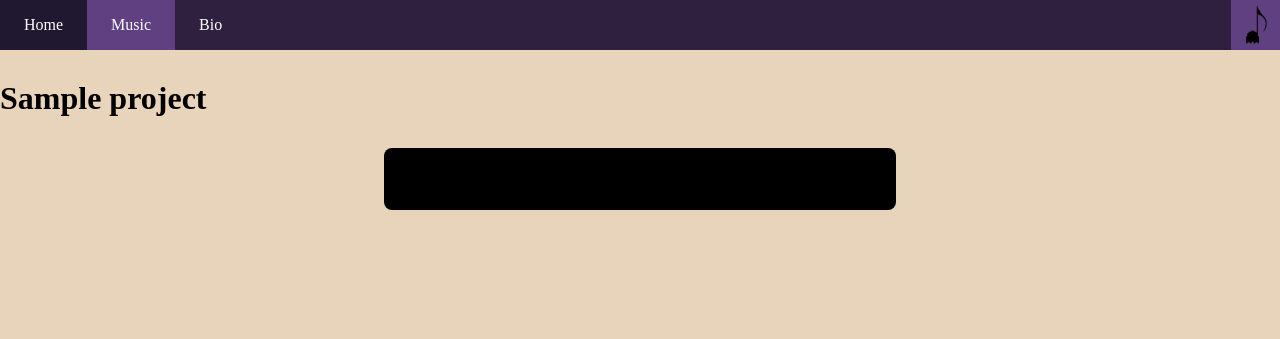
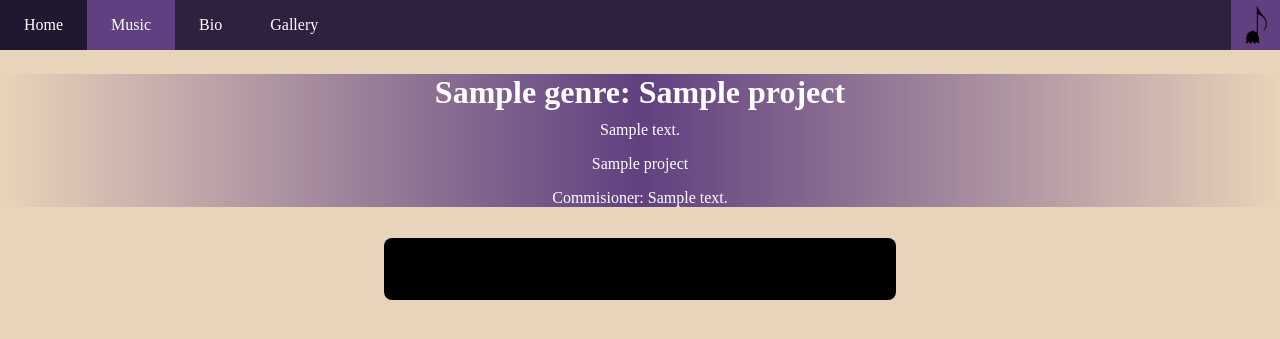
Before and after one commit to Mattsurao/mflynn-advTopics, a Flask app: template project/templates/music.html in a window 1280 px wide. Shown: the top 339 px of the page. Run offline with Flask 2, Linux system fonts and the light colour scheme; data comes from the database, SQL or seed files in the repository; both versions use the stored data as it was after the commit; the template is opened without the code that fills it: most values are stand-ins (such as "Sample title", 1, 10 or a date in 2020).

Commit message:
it looks pretty!

```diff
--- a/project/app.py
+++ b/project/app.py
@@ -14,24 +14,25 @@ def setup():
     Base.metadata.drop_all(bind=db.engine)
     Base.metadata.create_all(bind=db.engine)
     # project1 - No Hero
-    project1 = Project(name='No Hero', title='Audio Director',
-                       commisioner='Myself', genre='Soundtrack')
+    project1 = Project(name='No Hero',title='Audio Director',genre='Soundtrack',
+                       commisioner=None, audio_text='Audio from the game',
+                       desc="""'No Hero' is a video game currently in development by myself, for which I'm also composing the music.  The game is an RPG that combines classic gameplay elements from games like Dragon Quest and Final Fantasy with the better quality art and music that today's technology allows.""")
     db.session.add(project1)
     db.session.add(Track(name='Mystery', path='Mystery', playback=True,
                          pdf=True, project=project1))
     db.session.add(Track(name='Town 1', path='Human Towns', playback=True,
                          pdf=False, project=project1))
-    db.session.add(Track(name='Battle', path='Random Encounter', playback=True,
+    db.session.add(Track(name='Battle', path='Random Encounter 2', playback=True,
                          pdf=False, project=project1))
     # project2 - Quintet of Night and Day
     project2 = Project(name='Quintet of Night and Day', title='Composer',
-                       commisioner='Settlement Music School', genre='Classical')
+                       commisioner=None, genre='Classical')
     db.session.add(project2)
     db.session.add(Track(name='Quintet of Night and Day', path='Quintet',
                          playback=False, pdf=True, project=project2))
     # project2 - The Top
     project3 = Project(name='The Top', title='Composer', genre='Classical',
-                       commisioner='Settlement Music School')
+                       commisioner=None)
     db.session.add(project3)
     db.session.add(Track(name='The Top', path='The Top', playback=False,
                          pdf=True, project=project3))
--- a/project/models.py
+++ b/project/models.py
@@ -17,6 +17,10 @@ class Project(Base):
     commisioner = Column(String(63))
     # the genre of the commision. Currently: Classical, Soundtrack
     genre = Column(String(10))
+    # a description of the project
+    desc = Column(String(383))
+    # text to appear above audio elements of tracks in this project
+    audio_text = Column(String(31))
 
     @property
     def serialize(self):
@@ -36,8 +40,8 @@ class Track(Base):
     id = Column(Integer, primary_key=True)
     # the name of the track
     name = Column(String(127), unique=True)
-    # the path to the file
-    path = Column(String(255))
+    # the name of files associated with this track (in the 'static' folder)
+    path = Column(String(31))
     # whether or not the track has audio a user can listen to
     playback = Column(Boolean)
     # whether or not the track has sheet music a user can download
--- a/project/static/style.css
+++ b/project/static/style.css
@@ -55,14 +55,60 @@ div#nav_bar ul li a.active{
   cursor: pointer;
 }
 
-/* Style Defenitions for tracks */
+/* Style Defenitions for the projects */
+
+div.proj_head {
+  margin-top: 31px;
+  margin-bottom: 31px;
+  padding-left: auto;
+  padding-right: auto;
+  text-align: center;
+  color: white;
+  background: linear-gradient(to right, rgba(96,64,128,0), rgba(96,64,128,1),
+  rgba(96,64,129,0));
+}
+
+div.proj_head h1 {
+  margin: 10px;
+}
+
+div.proj_head p, h1 {
+  margin-top: 6px;
+  margin-left: 30%;
+  margin-right: 30%;
+}
+
+/* Style Defenitions for individual tracks */
 
 div.track {
-  /* Backgrounds and Spacing */
   background-color: black;
   border-radius: 8px;
   margin-top: 31px;
   margin-left: 30%;
   margin-right: 30%;
-  padding: 31px;
+  margin-bottom: 31px;
+  padding-top: 31px;
+  padding-left: 31px;
+  padding-right: auto;
+  padding-bottom: 31px;
 }
+
+div.track div.audio {
+  margin-top: 8px;
+  margin-bottom: 8px;
+}
+
+div.track a {
+  display: block;
+  margin-top: 8px;
+  margin-bottom: 8px;
+  color: white;
+  font-weight: bold;
+  text-decoration: none;
+}
+
+div.track h2 {
+  margin-top: 0px;
+  margin-bottom: 8px;
+  color: white;
+}
--- a/project/templates/music.html
+++ b/project/templates/music.html
@@ -11,9 +11,10 @@
   <!-- the Navigation Bar -->
   <div id="nav_bar">
     <ul>
-      <li><a href="home.html" class="clear_fix">Home</a></li>
-      <li><a href="music.html" class="clear_fix active">Music</a></li>
-      <li><a href="bio.html" class="clear_fix">Bio</a></li>
+      <li><a href="home.html">Home</a></li>
+      <li><a href="music.html" class="active">Music</a></li>
+      <li><a href="bio.html">Bio</a></li>
+      <li><a href="gallery.html">Gallery</a></li>
     </ul>
     <img src="{{ url_for('static', filename='vgm_note.png')}}" id="note" oncontextmenu="return false">
   </div>
@@ -24,28 +25,33 @@
   {% for project in projects %}
 
     <div class=project>
-      <h1>{{ project.name }}</h1>
+      <div class=proj_head>
+        <h1>{{ project.genre }}: {{ project.name }}</h1>
+        <p>{{ project.desc }}</p>
+        <p>{{ project.title }}</p>
+        {% if project.commisioner != None %}
+          <p>Commisioner: {{ project.commisioner }}</p>
+        {% endif %}
+      </div>
 
-      <!-- get all the tracks in this project -->
-      {% for p in all_tracks %}
-        {% if p[0].project_id == project.id %}
-          {% set tracks = p %}
-        {% endif %}
-      {% endfor %}
+      {% set tracks = all_tracks[project.id - 1] %}
 
       <!-- the project is displayed differently if there's only 1 track -->
       {% if tracks|length == 1 %}
         <div class=track>
           <!-- display any files: MP3s, PDFs, etc. -->
           {% if tracks[0].playback %}
-            <audio controls oncontextmenu='return false'>
-              <source src="{{ url_for('static', filename = tracks[0].path + '.mp3') }}">
-              Your browser does not support audio playback
-            </audio>
+            <div class=audio>
+              <p>{{ project.audio_text }}</p>
+              <audio controls oncontextmenu='return false'>
+                <source src="{{ url_for('static', filename = tracks[0].path + '.mp3') }}">
+                Your browser does not support audio playback
+              </audio>
+            </div>
           {% endif %}
           {% if tracks[0].pdf %}
             <a href="{{ url_for('static', filename = tracks[0].path + '.pdf') }}" download>
-              sheet music
+              sheet music download
             </a>
           {% endif %}
         </div>
@@ -64,7 +70,7 @@
             {% endif %}
             {% if track.pdf %}
               <a href="{{ url_for('static', filename = track.path + '.pdf') }}" download>
-                sheet music
+                sheet music download
               </a>
             {% endif %}
           </div>
```
Also changed, not shown: project/database.db.
